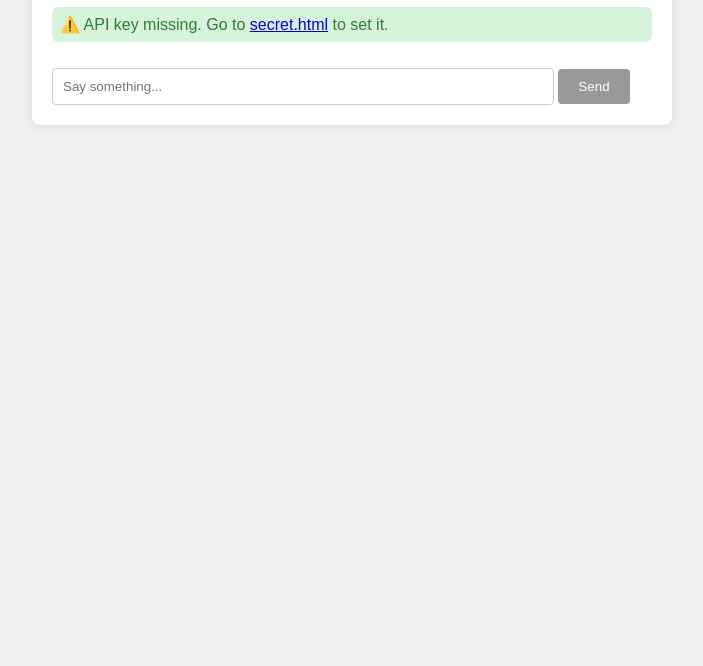
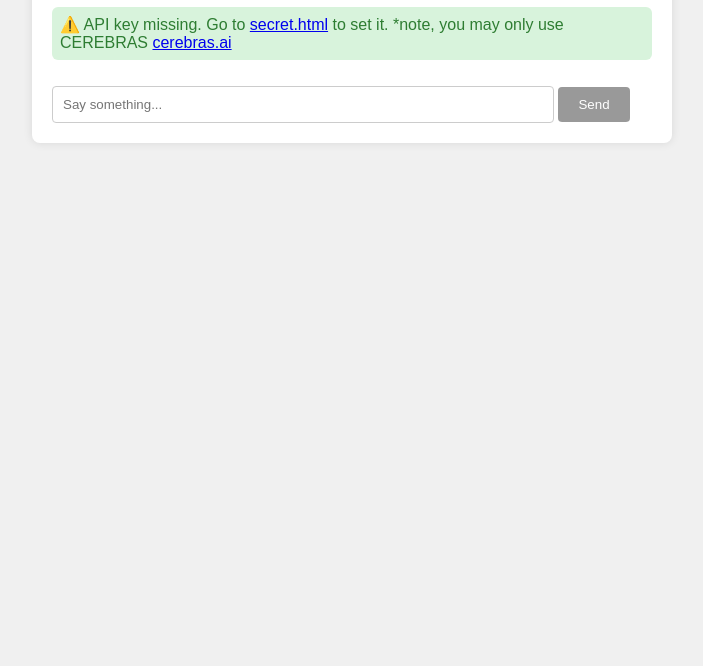
Before and after one commit to TheDaBrain/Wei.ai, a plain HTML site: page index.html in a window 1280 px wide. Shown: the part 134-800 px from the top of the page, without its empty margins (288-991 px from the left). Drawn offline with Linux system fonts and the light colour scheme.

Commit message:
Update index.html

```diff
--- a/index.html
+++ b/index.html
@@ -84,7 +84,7 @@
       HF_API_KEY = getWeiKey();
 
       if (!HF_API_KEY) {
-        addBotMessage("⚠️ API key missing. Go to <a href='secret.html'>secret.html</a> to set it.");
+        addBotMessage("⚠️ API key missing. Go to <a href='secret.html'>secret.html</a> to set it. *note, you may only use CEREBRAS <a href='cerebras.ai'>cerebras.ai<a/>");
         document.getElementById('sendBtn').disabled = true;
       }
     });
```
